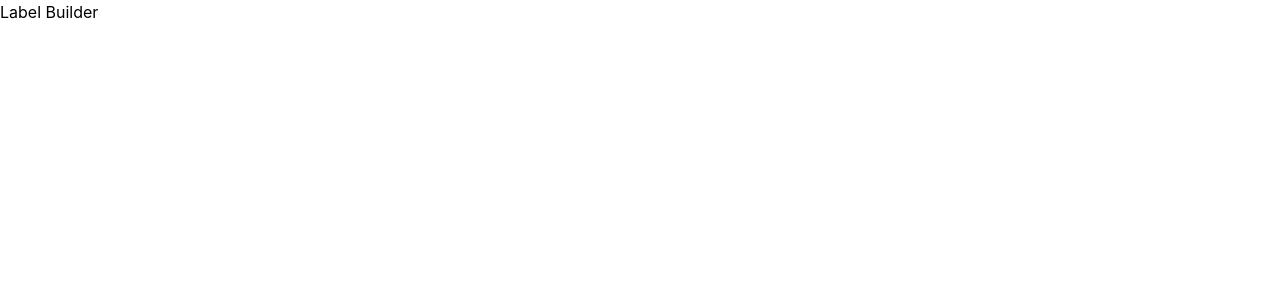
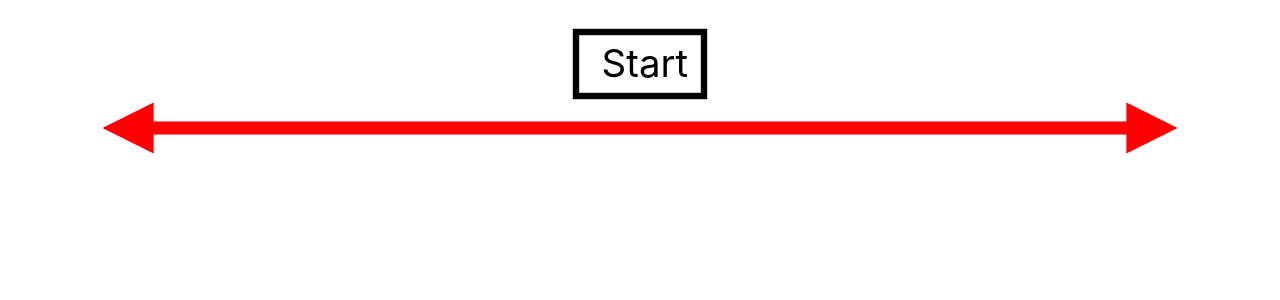
Before and after one commit to RichoHa/label-builder, a React (Vite) app: page / in a window 1280 px wide. Shown: the top 300 px of the page. Built offline with nearby package versions, Linux system fonts and the light colour scheme.

Commit message:
SVG fundamentals: marker arrowheads, rect, positioned text via variables

```diff
--- a/src/App.jsx
+++ b/src/App.jsx
@@ -1,3 +1,58 @@
 export default function App() {
-  return <h1>Label Builder</h1>;
+  const rectX = 45;
+  const rectY = 2.5;
+  const rectWidth = 10;
+  const rectHeight = 5;
+  const fontSize = 3;
+
+  return (
+    //Create a view box of xMin = 0, yMin = 0, xMax = 100, yMax = 100.
+    <svg viewBox="0 0 100 100">
+      <defs>
+        <marker
+          id="arr"
+          //Set the view box of the marker to xMin = 0, yMin = 0, xMax = 10, yMax = 10.
+          viewBox="0 0 10 10"
+          //Set the reference point of the marker to (5,5).
+          refX="5"
+          refY="5"
+          //Set the width and height of the marker to 4.
+          markerWidth="4"
+          markerHeight="4"
+          //Set the orientation of the marker to auto-start-reverse.
+          orient="auto-start-reverse"
+        >
+          {/* Create a red triangle with points at (0,0), (10,5), and (0,10)*/}
+          <path d="M 0 0 L 10 5 L 0 10 z" fill="red" />
+        </marker>
+      </defs>
+      <line
+        x1="10"
+        y1="10"
+        x2="90"
+        y2="10"
+        stroke="red"
+        //Set the marker at the end of the line to the arrow marker.
+        marker-end="url(#arr)"
+        marker-start="url(#arr)"
+      />
+      <rect
+        x={rectX}
+        y={rectY}
+        width={rectWidth}
+        height={rectHeight}
+        fill="none"
+        stroke="black"
+        stroke-width="0.5"
+      />
+      <text
+        x={rectX + 2}
+        y={rectY + rectHeight / 2 + fontSize * 0.35}
+        font-size={fontSize}
+        fill="black"
+      >
+        Start
+      </text>
+    </svg>
+  );
 }
```
Also changed, not shown: .claude/SKILL.md (added).
